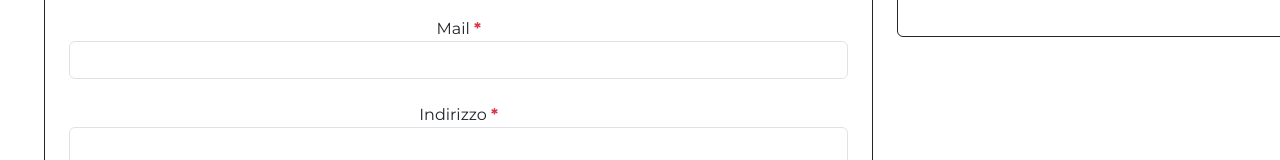
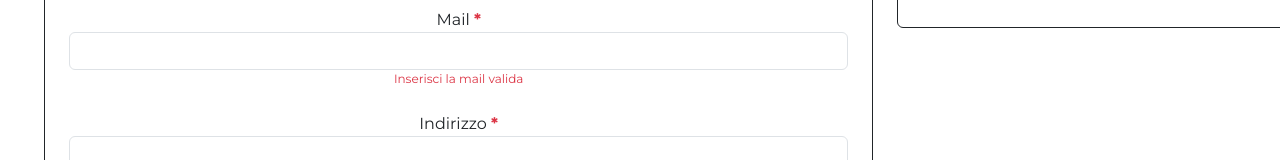
Before and after one commit to AimanFadil/deliveboo_vite, a Vue app: page /checkout in a window 1280 px wide. Both pictures are taken after a click on the button "Procedi al Pagamento". Shown: the part 300-460 px from the top of the page. Built offline with nearby package versions, Linux system fonts and the light colour scheme; no server answers.

Commit message:
fix: fixed mail's error message

```diff
--- a/src/pages/Checkout.vue
+++ b/src/pages/Checkout.vue
@@ -28,7 +28,8 @@ export default {
         phone: '',
         products: useLocalStorage(store.Chart, 'Chart').value,
         price: 5
-      }
+      },
+      mailError: true
     }
   },
   mounted() {
@@ -39,6 +40,9 @@ export default {
     validateCampi() {
       if (store.formOrder.name && store.formOrder.mail.match(/^\w+([\.-]?\w+)*@\w+([\.-]?\w+)*(\.\w{2,3})+$/) && store.formOrder.address != '') {
         this.isPaymentVisible = true;
+      } else {
+        this.mailError = false;
+
       }
       return;
     },
@@ -247,7 +251,10 @@ export default {
                       </label>
                       <input type="mail" class="form-control" name="mail" id="mail" required v-model='store.formOrder.mail'>
 
+                      <div class="error-message" v-show=" !mailError ">
+                        Inserisci la mail valida
                       </div>
+                    </div>
 
 
                     <div class="my-4">
@@ -376,7 +383,7 @@ export default {
 }
 
 .error-message {
-  color: red;
+  color: #dc3545;
   font-size: 12px;
 }
 
```
